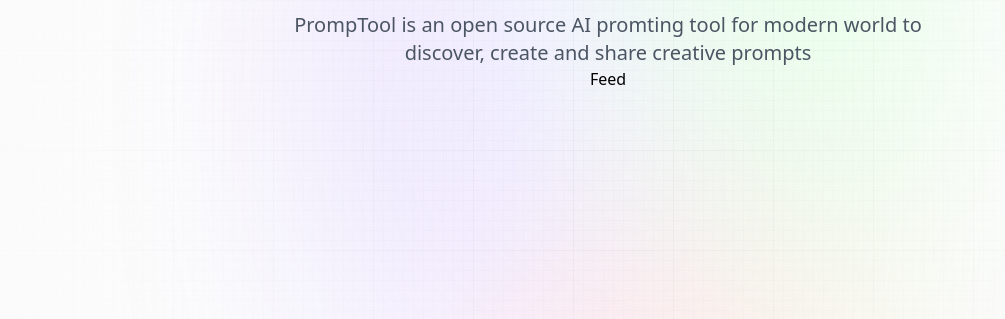
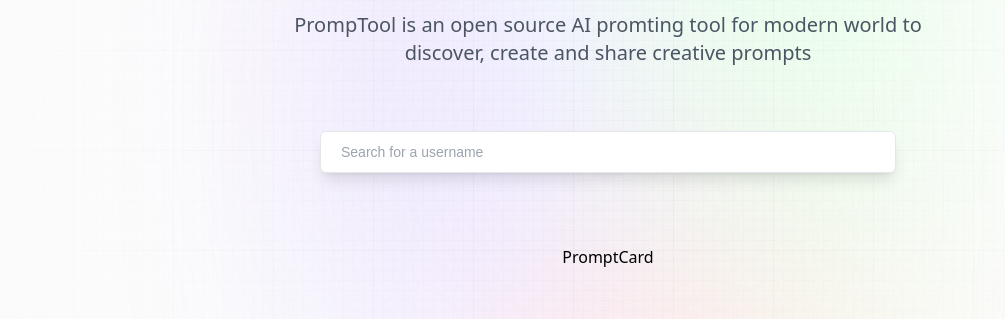
Before and after one commit to LunnS2/Prompt-Tool, a Next.js app: page / in a window 1280 px wide. Shown: the part 255-574 px from the top of the page, without its empty margins (32-1037 px from the left). Built offline with nearby package versions, Linux system fonts and the light colour scheme; no server answers.

Commit message:
Add prompt models, update Form component, Start Feed component, Add functionality to send user input data to the database

```diff
--- /dev/null
+++ b/app/api/prompt/new/route.js
@@ -0,0 +1,18 @@
+import { connectToDB } from "@utils/database";
+import Prompt from "@models/prompt";
+
+export const POST = async (req) => {
+  const { userId, prompt, tag } = await req.json();
+
+  try {
+    await connectToDB();
+    const newPrompt = new Prompt({
+      creator: userId, prompt, tag
+    })
+    await newPrompt.save();
+
+    return new Response(JSON.stringify(newPrompt), {status: 201})
+  } catch (error) {
+    return new Response("Failed to create a new prompt.", {status: 500})
+  }
+}
--- a/app/create-prompt/page.jsx
+++ b/app/create-prompt/page.jsx
@@ -6,6 +6,8 @@
 import Form from "@components/Form";
 
 const CreatePrompt = () => {
+  const router = useRouter();
+  const {data: session} = useSession();
   const [submitting, setSubmitting] = useState(false)
   const [post, setPost] = useState({
     prompt: "",
@@ -13,7 +15,26 @@
   });
 
   const CreatePrompt = async (e) => {
+    e.preventDefault();
+    setSubmitting(true);
 
+    try {
+      const response = await fetch("/api/prompt/new", {
+        method: "POST",
+        body: JSON.stringify({
+          prompt: post.prompt,
+          userId: session?.user.id,
+          tag: post.tag
+        })
+      })
+      if(response.ok) {
+        router.push("/")
+      }
+    } catch (error) {
+      console.log(error);
+    } finally {
+      setSubmitting(false);
+    }
   }
   return (
     <Form
--- a/components/Feed.jsx
+++ b/components/Feed.jsx
@@ -1,8 +1,55 @@
-import React from 'react'
+"use client";
+import { useState, useEffect } from "react"
+import PromptCard from "./PromptCard";
+
+const PromptCardList = ({data, handleTagClick}) => {
+  return (
+    <div className="mt-16 promt-layout">
+      {data.map((post) => (
+        <PromptCard
+          key={post.id}
+          post={post}
+          handleTagClick={handleTagClick}
+        />
+      ))}
+    </div>
+  )
+}
 
 const Feed = () => {
+  const [searchText, setSearchText] = useState("");
+  const [posts, setPosts] = useState([]);
+
+  const handleSearchChange = (e) => {
+
+  }
+
+  useEffect(() => {
+    const fetchPosts = async () => {
+      const response = await fetch("api/prompt")
+      const data = await response.json();
+
+      setPosts(data);
+    }
+    fetchPosts();
+  }, [])
   return (
-    <div>Feed</div>
+    <section className="feed">
+      <form className="relative w-full flex-center">
+        <input
+          type="text"
+          placeholder="Search for a username"
+          value={searchText}
+          onChange={handleSearchChange}
+          required
+          className="search_input peer"
+        />
+      </form>
+      <PromptCardList
+        data={[posts]}
+        handleTagClick={() => {}}
+      />
+    </section>
   )
 }
 
--- a/components/Form.jsx
+++ b/components/Form.jsx
@@ -1,13 +1,13 @@
 import Link from "next/link"
 
 const Form = ({
-  type, post, setPost, submitting, handleSubmit, }) => {
+  type, post, setPost, submitting, handleSubmit }) => {
 
   return (
     <section className="w-full max-w-full flex-start flex-col">
       <h1 className="head_text text-left">
         <span className="blue_gradient">
-          {type} Post
+          {type} post
         </span>
       </h1>
       <p className="desc text-left max-wd-md">
--- /dev/null
+++ b/models/prompt.js
@@ -0,0 +1,20 @@
+import {Schema,  model, models} from "mongoose";
+
+const PromptSchema = new Schema({
+  creator: {
+    type: Schema.Types.ObjectId,
+    ref: "User",
+  },
+  prompt: {
+    type: String,
+    required: [true, "Prompt is required."],
+  },
+  tag: {
+    type: String,
+    required: [true, "Tag is required."],
+  }
+});
+
+const Prompt = models.Prompt || model("Prompt", PromptSchema);
+
+export default Prompt;
```
